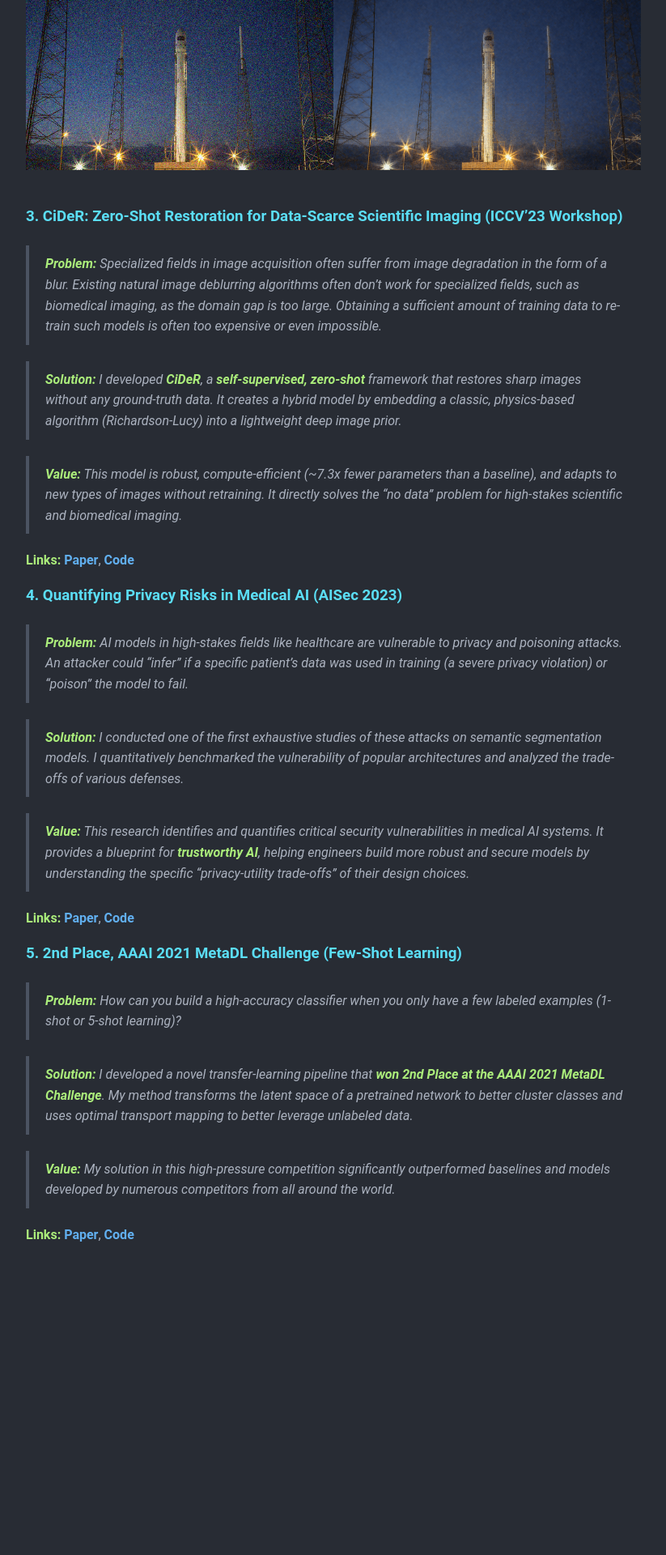
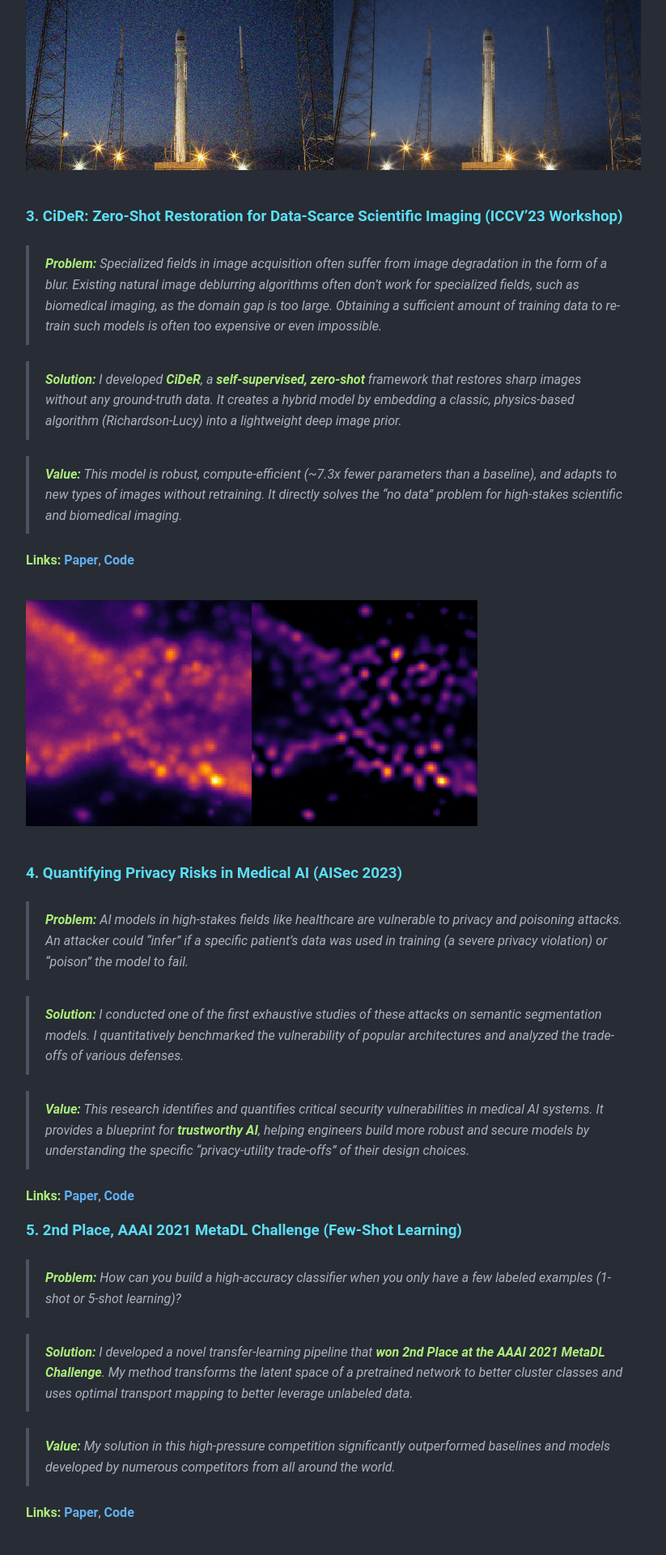
Before and after one commit to ctom2/chobola-ai, a Jekyll site: the page built from index.md, in a window 1280 px wide. Shown: the part 2097-4017 px from the top of the page at 81% size, without its empty margins (228-1051 px from the left). Built offline with Jekyll 4.4.1, drawn with Linux system fonts in a browser that asks for light colours; our own code applies the rules of GitHub Pages for plain Markdown files; before the commit the page ends 3675 px from its top, so only the background shows below that.

Commit message:
Update index.md

```diff
--- a/index.md
+++ b/index.md
@@ -57,6 +57,8 @@ Here are projects published at top-tier computer vision conferences.
 
 **Links:** **[Paper](https://openaccess.thecvf.com/content/ICCV2023W/BIC/papers/Chobola_Leveraging_Classic_Deconvolution_and_Feature_Extraction_in_Zero-Shot_Image_Restoration_ICCVW_2023_paper.pdf)**, **[Code](https://github.com/ctom2/cider)**
 
+![cider](imgs/cider.png)
+
 ### 4. Quantifying Privacy Risks in Medical AI (AISec 2023)
 
 > **Problem:** AI models in high-stakes fields like healthcare are vulnerable to privacy and poisoning attacks. An attacker could "infer" if a specific patient's data was used in training (a severe privacy violation) or "poison" the model to fail.
```
